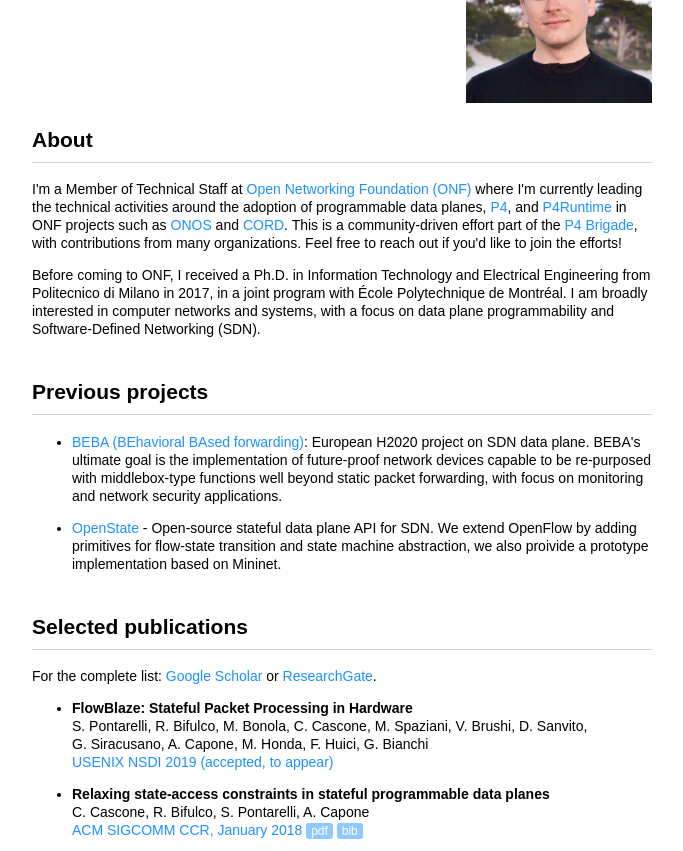
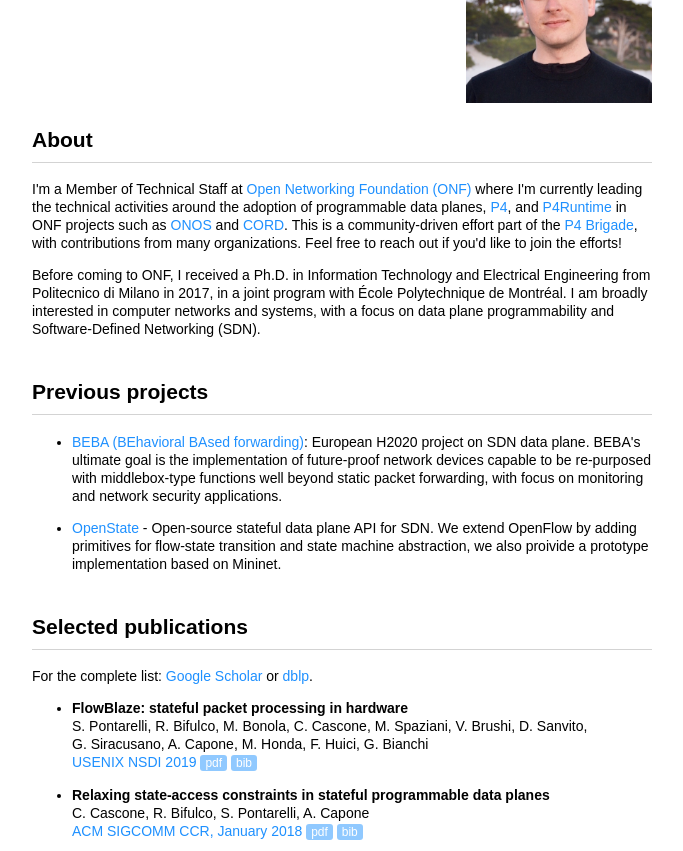
Before and after one commit to ccascone/ccascone.github.io, a plain HTML site: page index.html in a window 1280 px wide. Shown: the part 93-944 px from the top of the page, without its empty margins (298-981 px from the left). Drawn offline with Linux system fonts and the light colour scheme.

Commit message:
Added FlowBlaze PDF and bib

```diff
--- a/index.html
+++ b/index.html
@@ -153,18 +153,20 @@
 </ul>
 
 <h2 id="publications">Selected publications</h2>
-    <p>For the complete list: <a href="https://scholar.google.com/citations?user=cSiEzKYAAAAJ">Google Scholar</a> or <a href="https://www.researchgate.net/profile/Carmelo_Cascone">ResearchGate</a>.</p>
+    <p>For the complete list: <a href="https://scholar.google.com/citations?user=cSiEzKYAAAAJ">Google Scholar</a> or <a href="https://dblp.org/pers/hd/c/Cascone:Carmelo">dblp</a>.</p>
 <ul>
     <li>
         <div class="pub-title">
-            FlowBlaze: Stateful Packet Processing in Hardware
+            FlowBlaze: stateful packet processing in hardware
         </div>
         <div class="pub-authors">
             S.&nbsp;Pontarelli, R.&nbsp;Bifulco, M.&nbsp;Bonola, C.&nbsp;Cascone, M.&nbsp;Spaziani,
             V.&nbsp;Brushi, D.&nbsp;Sanvito, G.&nbsp;Siracusano, A.&nbsp;Capone, M.&nbsp;Honda, F.&nbsp;Huici, G.&nbsp;Bianchi
         </div>
         <div>
-            <a href="https://www.usenix.org/conference/nsdi19/" target="_blank">USENIX NSDI 2019 (accepted, to appear)</a>
+            <a href="https://www.usenix.org/conference/nsdi19/presentation/pontarelli" target="_blank">USENIX NSDI 2019</a>
+            <a class="pub-link" target="_blank" href="pub/flowblaze-nsdi19.pdf">pdf</a>
+            <a class="pub-link" target="_blank" href="pub/flowblaze-nsdi19.bib">bib</a>
         </div>
     </li>
     <li>
```
Also changed, not shown: 2 other files.
